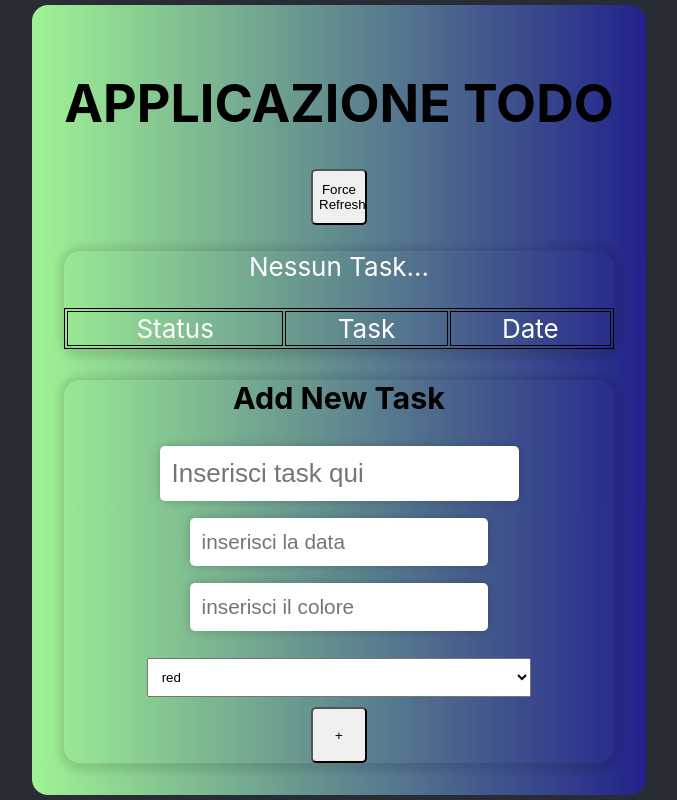
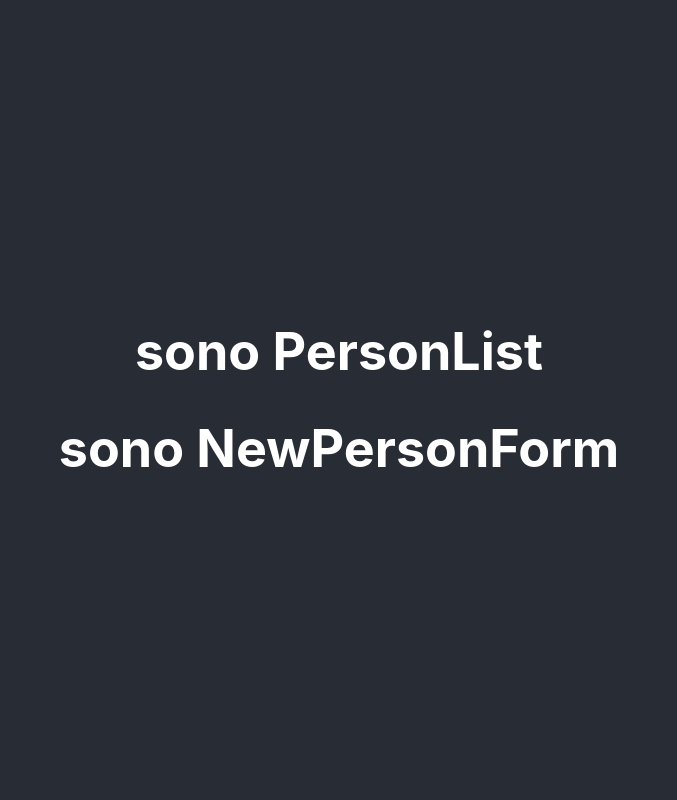
Before and after one commit to Domenico-lel/tutorial, a React (Create React App) app: page / in a window 1280 px wide. Shown: the whole page, without its empty margins (301-978 px from the left). Built offline with nearby package versions, Linux system fonts and the light colour scheme.

Commit message:
create sut-up for ListNameApp.js

```diff
--- a/src/App.js
+++ b/src/App.js
@@ -1,14 +1,13 @@
-import './App.css';
-import { useState } from 'react';
+import './App.css';import './App.css';
 import CountersApp from './components/widgets/CountersApp';
 import TodoApp from './TodoApp';
+import ListNameApp from './ListNameApp';
 
 function App() {
-
   return (
     <div className="App">
       <header className="App-header">
-        <TodoApp/>
+        <ListNameApp />
       </header>
     </div>
   );
--- a/src/components/NewPersonForm.js
+++ b/src/components/NewPersonForm.js
@@ -1,7 +1,9 @@
-return <div>
+function NewPersonForm() {
+    return (
+      <div>
+        <h1>sono NewPersonForm</h1>
+      </div>
+    );
+  }
 
-    <h1>sono NewPersonForm</h1>
-
-</div>
-
-export default NewPersonForm;
+  export default NewPersonForm;
--- a/src/components/PersonList.js
+++ b/src/components/PersonList.js
@@ -1,7 +1,9 @@
-return <div>
+function PersonList() {
+    return (
+      <div>
+        <h1>sono PersonList</h1>
+      </div>
+    );
+  }
 
-    <h1>sono PersonList</h1>
-
-</div>
-
-export default PersonList;
+  export default PersonList;
```
Also changed, not shown: src/ListNameApp.js (+7 -9 lines).
